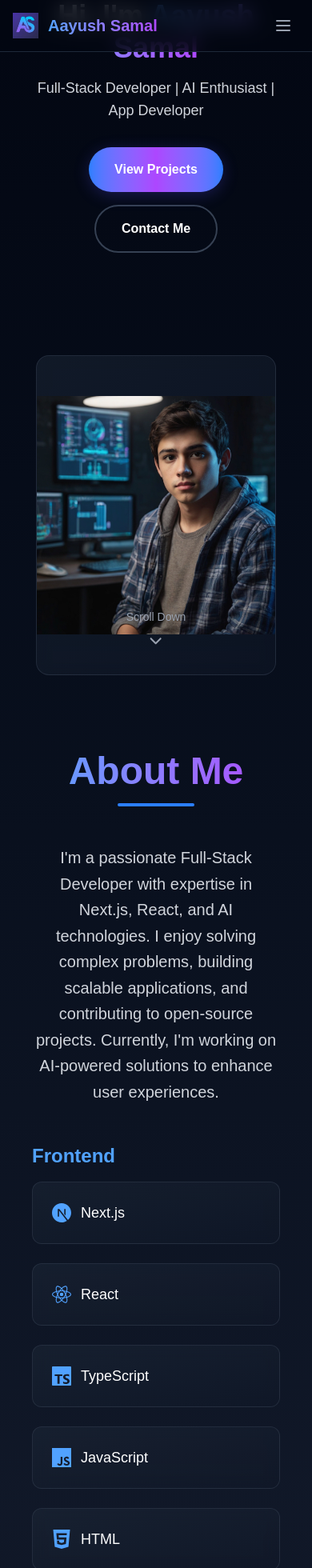
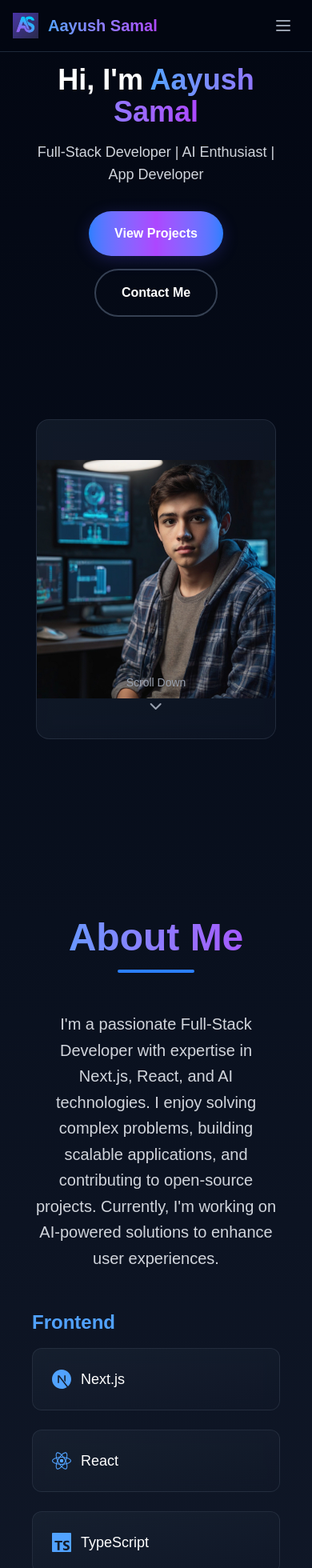
Before and after one commit to aayushxtech/Portfolio, a Next.js app: page / in a window 390 px wide. Shown: the top 1960 px of the page at 80% size. Built offline with nearby package versions, Linux system fonts and the light colour scheme.

Commit message:
improve responsiveness

```diff
--- a/app/page.tsx
+++ b/app/page.tsx
@@ -16,23 +16,23 @@ export default function Home() {
 
       {/* Content Container */}
       <div className="relative">
-        {/* Hero Section */}
-        <section className="min-h-screen flex items-center">
-          <div className="container mx-auto px-4 sm:px-6 lg:px-8">
+        {/* Hero Section - Added pt-20 for mobile and pt-24 for larger screens */}
+        <section className="min-h-[100dvh] flex items-center justify-center py-16 sm:py-24 pt-20 sm:pt-24">
+          <div className="container mx-auto px-4 sm:px-6 lg:px-8 max-w-7xl">
             <Hero />
           </div>
         </section>
 
         {/* About Section */}
-        <section className="min-h-screen flex items-center">
-          <div className="container mx-auto px-4 sm:px-6 lg:px-8">
+        <section className="min-h-[100dvh] flex items-center justify-center py-16 sm:py-24">
+          <div className="container mx-auto px-4 sm:px-6 lg:px-8 max-w-7xl">
             <About />
           </div>
         </section>
 
         {/* Projects Section */}
-        <section className="min-h-screen flex items-center">
-          <div className="container mx-auto px-4 sm:px-6 lg:px-8">
+        <section className="min-h-[100dvh] flex items-center justify-center py-16 sm:py-24">
+          <div className="container mx-auto px-4 sm:px-6 lg:px-8 max-w-7xl">
             <ProjectsOverview />
           </div>
         </section>
--- a/app/projects/page.tsx
+++ b/app/projects/page.tsx
@@ -31,7 +31,7 @@ const projects = [
     longDescription:
       "An intelligent financial assistant that helps users manage their personal finances through AI-driven insights and recommendations.",
     tech: ["React Native", "Gemini", "Firebase"],
-    repoUrl: "https://github.com/yourusername/financeai",
+    repoUrl: "https://github.com/aayushxtech/FinanceAI",
     imageUrl: "/financeai.jpg",
     features: [
       "AI-powered expense tracking",
@@ -74,7 +74,7 @@ export default function Projects() {
             and learning experience.
           </p>
           <motion.a
-            href="https://github.com/yourusername"
+            href="https://github.com/aayushxtech"
             target="_blank"
             rel="noopener noreferrer"
             className="inline-flex items-center gap-2 text-gray-400 hover:text-blue-400 transition-colors duration-200"
```
